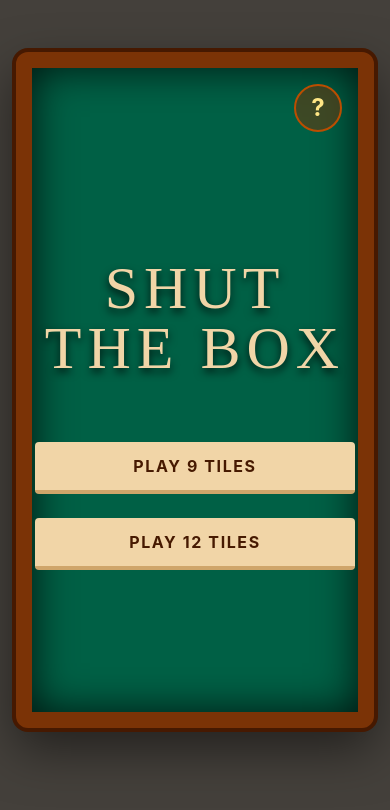
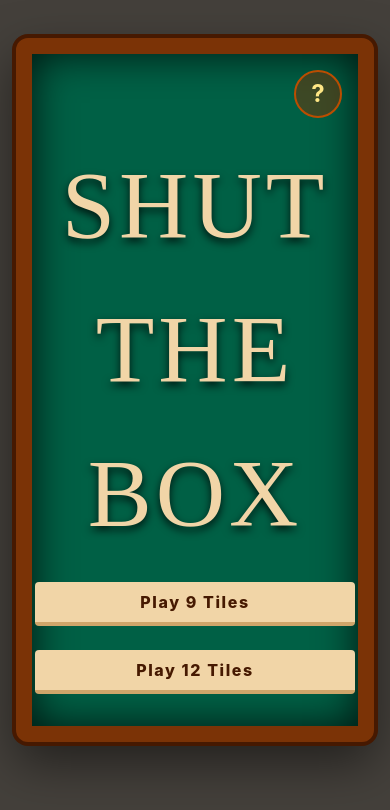
Before and after one commit to Zac-Kracht/shut-the-box, a React (Vite) app: page / in a window 390 px wide. Shown: the top 810 px of the page. Built offline with nearby package versions, Linux system fonts and the light colour scheme.

Commit message:
adding vanilla css

```diff
--- a/src/App.jsx
+++ b/src/App.jsx
@@ -1,5 +1,4 @@
 import { useState } from 'react'
-import { FaLongArrowAltLeft } from "react-icons/fa";
 
 import MainMenu from './components/MainMenu'
 import Game from './components/Game'
@@ -37,17 +36,14 @@ function App() {
   }
 
   return (
-    // The "Tavern Table" background
-    <div className="flex min-h-screen w-full bg-stone-700 p-4 md:p-10 pb-20 items-center justify-center">
-
-      {/* The "Shut the Box" Game Board */}
-      <div className="relative w-full max-w-6xl min-h-[80vh] flex flex-col rounded-xl border-16 border-amber-900 bg-emerald-800 shadow-[inset_0_0_40px_rgba(0,0,0,0.8),0_20px_50px_rgba(0,0,0,0.5)] overflow-hidden ring-4 ring-amber-950">
+    <div className="game-board-behind-container">
+      <div className="game-box-container">
 
         <NavBar showBackButton={screen} onBackButtonClick={onBackButtonClick} onHelpButtonClick={onHelpButtonClick} />
 
         {showHelp && <Instructions onExit={onHelpExit} />}
 
-        <main className="flex-1 flex flex-col justify-center pb-8 z-0">
+        <main className="main-game-container">
           {screen === "main-menu" && <MainMenu onClickPlayButtons={onClickPlayButtons} />}
           {screen === "game" && <Game count={tiles} />}
         </main>
--- a/src/components/Dice.jsx
+++ b/src/components/Dice.jsx
@@ -23,7 +23,7 @@ function Dice({side = 1, borderThickness = 1.2, dotRadius = 1.5}) {
     const dots = dotMapping[side] || dotMapping[1];
 
     return (
-      <svg xmlns="http://www.w3.org/2000/svg" viewBox="0 0 24 24" className="w-16 h-16 text-black drop-shadow-lg">
+      <svg xmlns="http://www.w3.org/2000/svg" viewBox="0 0 24 24" className="dice">
         {/* The Dice Box */}
         <rect
           x="3" y="3" width="18" height="18" rx="2" ry="2"
--- a/src/components/Game.jsx
+++ b/src/components/Game.jsx
@@ -124,8 +124,8 @@ function Game({count}) {
     // Final component
     return (
         <div className="flex flex-col justify-center h-full">
-            <div className="text-center mt-2 mb-4">
-                <Title textSize="text-5xl md:text-6xl" />
+            <div className="title-container title-container-game">
+                <Title textSize="title-size-game" />
             </div>
 
             <form action={onSubmit} className="flex flex-col flex-1">
@@ -149,17 +149,17 @@ function Game({count}) {
                 {/* Controls */}
                 <div className="flex flex-row justify-center mb-4 gap-4 px-4">
                     {gameState !== "game-over" &&
-                        <button type="submit" name="roll" value="rollTwo" className={GameConstants.BUTTON_STYLE_CLASS} disabled={gameState === "rolling" || (gameState === "play" && !GameUtils.isSumValid(tileSelected, diceRoll))}>
+                        <button type="submit" name="roll" value="rollTwo" className="game-btn focus-visible:ring-4 focus-visible:ring-amber-400" disabled={gameState === "rolling" || (gameState === "play" && !GameUtils.isSumValid(tileSelected, diceRoll))}>
                             Roll 2 Dice
                         </button>
                     }
                     {gameState !== "game-over" &&
-                        <button type="submit" name="roll" value="rollOne" className={GameConstants.BUTTON_STYLE_CLASS} disabled={gameState !== "play" || (!GameUtils.isOneDiceRollAvail(tileEnabled, tileSelected) || !GameUtils.isSumValid(tileSelected, diceRoll))}>
+                        <button type="submit" name="roll" value="rollOne" className="game-btn focus-visible:ring-4 focus-visible:ring-amber-400" disabled={gameState !== "play" || (!GameUtils.isOneDiceRollAvail(tileEnabled, tileSelected) || !GameUtils.isSumValid(tileSelected, diceRoll))}>
                             Roll 1 Die
                         </button>
                     }
                     {gameState === "game-over" &&
-                        <button type="submit" name="roll" value="playAgain" className={GameConstants.BUTTON_STYLE_CLASS}>
+                        <button type="submit" name="roll" value="playAgain" className="game-btn focus-visible:ring-4 focus-visible:ring-amber-400">
                             Play Again?
                         </button>
                     }
--- a/src/components/GameOver.jsx
+++ b/src/components/GameOver.jsx
@@ -1,7 +1,7 @@
 function GameOver({onExit, score}) {
 
     const handleShare = async () => {
-        const shareText = `I just scored ${score} in Shut the Box!`;
+        const shareText = `I just scored ${score} in Shut the Box! Think you can beat it? Play now at www.temp.com`;
 
         if (navigator.share) {
             try {
--- a/src/components/MainMenu.jsx
+++ b/src/components/MainMenu.jsx
@@ -1,19 +1,18 @@
 import Title from "./Title"
-import * as GameConstants from '../utils/constants.js'
 
 function MainMenu({onClickPlayButtons}) {
 
     return (
-        <div className="flex flex-col justify-center items-center h-full">
-            <div className="text-center mb-16">
-                <Title textSize="text-6xl md:text-8xl text-center" />
+        <div className="menu-container-main">
+            <div className="title-container title-container-menu">
+                <Title textSize="title-size-menu" />
             </div>
 
-            <div className="flex flex-col w-full max-w-xs gap-6">
-                <button className={GameConstants.BUTTON_STYLE_CLASS} name="play9" onClick={onClickPlayButtons}>
+            <div className="menu-container-btns">
+                <button className="game-btn focus-visible:ring-4 focus-visible:ring-amber-400" name="play9" onClick={onClickPlayButtons}>
                     Play 9 Tiles
                 </button>
-                <button className={GameConstants.BUTTON_STYLE_CLASS} name="play12" onClick={onClickPlayButtons}>
+                <button className="game-btn focus-visible:ring-4 focus-visible:ring-amber-400" name="play12" onClick={onClickPlayButtons}>
                     Play 12 Tiles
                 </button>
             </div>
--- a/src/components/Title.jsx
+++ b/src/components/Title.jsx
@@ -1,7 +1,7 @@
 function Title({textSize}) {
     return (
-        <h1 className={`font-pub text-[#f1d5a7] drop-shadow-[0_4px_4px_rgba(0,0,0,0.8)] cursor-default tracking-widest uppercase ${textSize}`}>
-            Shut The Box
+        <h1 className={`title-text ${textSize}`}>
+            SHUT THE BOX
         </h1>
     )
 }
--- a/src/index.css
+++ b/src/index.css
@@ -1,14 +1,131 @@
 @import "tailwindcss";
 
-@theme {
-    --background-image-wood: url('/wood-pattern2.png');
+/* TODO: change for different screen sizes */
 
-    --color-felt-green: #35654d;
-    --color-felt-dark: #2a523e;
-    --color-felt-light: #2e8b57;
-    --color-felt-sage: #4a7c59;
-    --color-felt-bright: #3d9970;
-    --color-wood-frame: #5d4037;
+/* Main containers */
+.game-board-behind-container {
+    display: flex;
+    align-items: center;
+    justify-content: center;
+    min-height: 100vh;
+    width: 100%;
+    background-color: #44403b;
+    padding: 16px;
+    padding-bottom: 80px;
+}
 
-    --font-pub: "Times New Roman", Times, serif;
+.game-box-container {
+    display: flex;
+    flex-direction: column;
+    position: relative;
+    width: 100%;
+    max-width: 72rem;
+    min-height: 80vh;
+    background-color: #006045;
+    border: 16px solid #7b3306;
+    border-radius: 12px;
+    overflow: hidden;
+    box-shadow:
+        inset 0 0 40px rgba(0, 0, 0, 0.8),
+        0 0 0 4px #461901,
+        0 20px 50px rgba(0, 0, 0, 0.5);
 }
+
+.main-game-container {
+    display: flex;
+    flex-direction: column;
+    flex: 1;
+    justify-content: center;
+    padding-bottom: 32px;
+    z-index: 0;
+}
+
+/* Title */
+.title-text {
+    font-family: "Times New Roman", Times, serif;
+    color: #f1d5a7;
+    filter: drop-shadow(0px 4px 4px rgba(0,0,0,0.8));
+    user-select: none;
+    letter-spacing: 4px;
+}
+
+.title-size-game {
+    font-size: 3.75rem;
+}
+
+.title-size-menu {
+    font-size: 6rem;
+}
+
+.title-container {
+    text-align: center;
+}
+
+.title-container-menu {
+    margin-bottom: 16px;
+}
+
+.title-container-game {
+    margin-top: 2px;
+    margin-bottom: 4px;
+}
+
+/* Main Menu */
+.menu-container-main {
+    display: flex;
+    flex-direction: column;
+    justify-content: center;
+    align-items: center;
+    height: 100%;
+}
+
+.menu-container-btns {
+    display: flex;
+    flex-direction: column;
+    width: 100%;
+    max-width: 20rem;
+    gap: 1.5rem;
+}
+
+/* Buttons */
+.game-btn {
+    color: #461901;
+    background-color: #f1d5a7;
+    padding: 1.5rem;
+    padding-block: 0.5rem;
+    font-weight: 800;
+    letter-spacing: 0.1em;
+    border-radius: 4px;
+    border-bottom-width: 4px;
+    border-color: #cfa56a;
+}
+
+.game-btn:hover {
+    background-color: #ffffff;
+}
+
+.game-btn:active {
+    border-bottom-width: 0px;
+    translate: 0 4px;
+}
+
+.game-btn:disabled {
+    opacity: 50%;
+}
+
+.game-btn:disabled:active {
+    border-bottom-width: 4px;
+    translate: 0 0;
+}
+
+.game-btn:focus {
+    outline-style: none;
+}
+
+/* Dice */
+.dice {
+    width: 64px;
+    height: 64px;
+    color: #000000;
+    filter: drop-shadow(0 4px 4px rgb(0 0 0 / 0.15));
+}
--- a/src/utils/constants.js
+++ b/src/utils/constants.js
@@ -2,7 +2,3 @@ export const NUM_ROLLS_PER_ANIMATION = 8;
 export const ROLL_ANIMATON_DELAY = 100;
 export const GAME_OVER_DELAY = 1250;
 export const INVALID_SUM_DELAY = 1500;
-
-export const BUTTON_STYLE_CLASS = `py-3 px-6 bg-[#f1d5a7] hover:bg-white text-amber-950 font-bold uppercase tracking-widest rounded
-  border-b-4 border-[#cfa56a] active:border-b-0 active:translate-y-1 transition-all disabled:opacity-50 disabled:cursor-default
-  disabled:active:border-b-4 disabled:active:translate-y-0 focus:outline-none focus-visible:ring-4 focus-visible:ring-amber-400`;
```
Also changed, not shown: public/wood-pattern.png (deleted), 1 other file (tests, documents, lock files or other folders).
